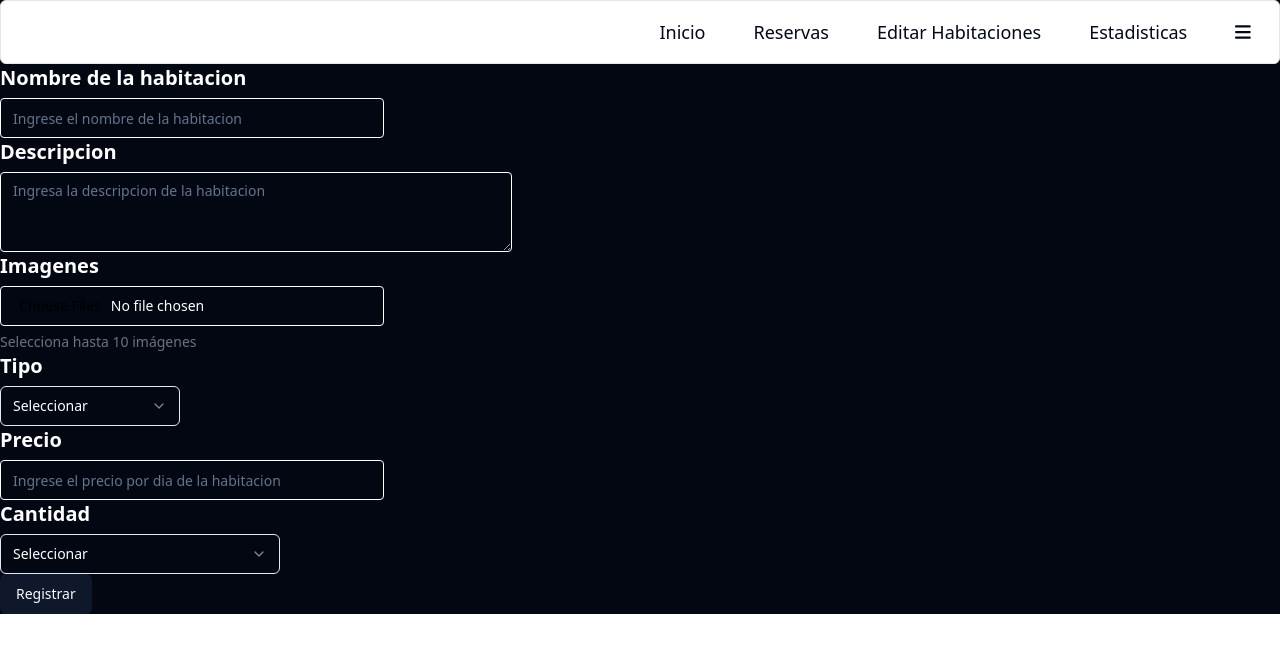
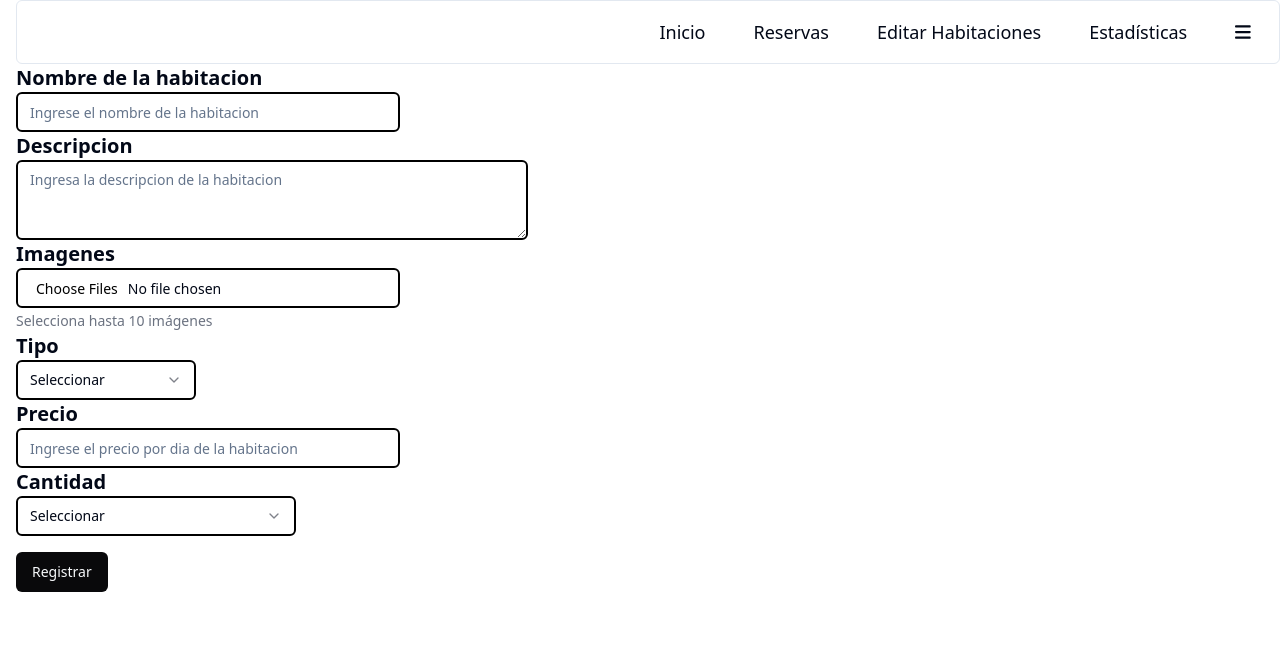
Before and after one commit to JhosepTM/babels-frontend, a React (Vite) app: page /madmin/rooms/formrooms in a window 1280 px wide. Shown: the top 652 px of the page. Built offline with nearby package versions, Linux system fonts and the light colour scheme.

Commit message:
Realizando cambios en el frontend

```diff
--- a/src/components/ui/Header.tsx
+++ b/src/components/ui/Header.tsx
@@ -10,11 +10,15 @@ import { faBars } from '@fortawesome/free-solid-svg-icons';
 
 export function Header() {
   const [showAddRoomButton, setShowAddRoomButton] = useState(false);
+  const [showStatsButton, setShowStatsButton] = useState(true); // Mostrar el botón de estadísticas por defecto
   const location = useLocation();
 
-  // Verificar si la ruta actual es RoomsPage
   useEffect(() => {
+    // Verificar si la ruta actual es RoomsPage
     setShowAddRoomButton(location.pathname === "/madmin/rooms");
+
+    // Verificar si la ruta actual no es MenuUserPage, ocultar el botón de estadísticas
+    setShowStatsButton(location.pathname !== "/muser");
   }, [location]);
 
   return (
@@ -28,11 +32,13 @@ export function Header() {
         <MenubarMenu>
           <MenubarTrigger className="py-3 px-6 text-lg">Reservas</MenubarTrigger>
         </MenubarMenu>
+        {showStatsButton && (
         <MenubarMenu>
           <MenubarTrigger className="py-3 px-6 text-lg">
             <Link to="/madmin/rooms">Editar Habitaciones</Link>
           </MenubarTrigger>
         </MenubarMenu>
+         )}
         {showAddRoomButton && (
           <MenubarMenu>
             <MenubarTrigger className="py-3 px-6 text-lg">
@@ -40,9 +46,11 @@ export function Header() {
             </MenubarTrigger>
           </MenubarMenu>
         )}
-        <MenubarMenu>
-          <MenubarTrigger className="py-3 px-6 text-lg">Estadisticas</MenubarTrigger>
-        </MenubarMenu>
+        {showStatsButton && ( // Mostrar el botón de estadísticas solo si showStatsButton es true
+          <MenubarMenu>
+            <MenubarTrigger className="py-3 px-6 text-lg">Estadísticas</MenubarTrigger>
+          </MenubarMenu>
+        )}
         <MenubarMenu>
           <MenubarTrigger className="py-3 px-6 text-lg">
             <FontAwesomeIcon icon={faBars} />
--- a/src/pages/FormRoomPage/FormPage.tsx
+++ b/src/pages/FormRoomPage/FormPage.tsx
@@ -13,86 +13,73 @@ import {
 } from "@/components/ui/select";
 import { Textarea } from "@/components/ui/textarea";
 
-const customInputStyle = {
-  backgroundColor: "transparent",
-  color: "white",
-  border: "1px solid white",
-  borderRadius: "4px",
-  padding: "8px 12px",
-};
-
-const customSelectStyle = {
-  color: "white",
-  backgroundColor: "transparent", // Added this line
-};
 
 export const FormPage = () => {
   return (
-    <div className="bg-gray-950">
+    <div className="ml-4">
       <Header />
       <div>
-        <div className="grid w-full max-w-sm items-center gap-1.5">
-          <Label htmlFor="name" className="text-white font-bold text-xl">
+        <div className="w-full max-w-sm items-center gap-1.5">
+          <Label htmlFor="name" className="font-bold text-xl">
             Nombre de la habitacion
           </Label>
           <Input
             type="name"
             id="name"
             placeholder="Ingrese el nombre de la habitacion"
-            style={customInputStyle}
+            className="border-2 border-black"
           />
         </div>
 
-        <div className="grid w-full max-w-lg items-center gap-1.5">
-          <Label htmlFor="description" className="text-white font-bold text-xl">
+        <div className="w-full max-w-lg items-center gap-1.5">
+          <Label htmlFor="description" className="font-bold text-xl">
             Descripcion
           </Label>
           <Textarea
             placeholder="Ingresa la descripcion de la habitacion"
-            className="text-white"
-            style={customInputStyle}
+            className="border-2 border-black"
           />
         </div>
 
-        <div className="grid w-full max-w-sm items-center gap-1.5">
-          <Label className="text-white font-bold text-xl">Imagenes</Label>
-          <Input id="pictures" type="file" accept="image/*" multiple style={customInputStyle} />
+        <div className="w-full max-w-sm items-center gap-1.5">
+          <Label className="font-bold text-xl ">Imagenes</Label>
+          <Input id="pictures" className="border-2 border-black" type="file" accept="image/*" multiple />
           <span className="text-sm text-gray-500">
             Selecciona hasta 10 imágenes
           </span>
         </div>
 
-        <div className="grid w-full max-w-sm items-center gap-1.5">
-          <Label className="text-white font-bold text-xl">Tipo</Label>
+        <div className="w-full max-w-sm items-center gap-1.5">
+          <Label className="font-bold text-xl">Tipo</Label>
           <Select>
-            <SelectTrigger className="w-[180px]" style={customSelectStyle}>
-              <SelectValue placeholder="Seleccionar" style={customSelectStyle} />
+            <SelectTrigger className="w-[180px] border-2 border-black" >
+              <SelectValue placeholder="Seleccionar" />
             </SelectTrigger>
             <SelectContent>
               <SelectGroup>
                 <SelectLabel>Tipo de habitacion</SelectLabel>
-                <SelectItem value="apple">Basico</SelectItem>
-                <SelectItem value="banana">Medio</SelectItem>
-                <SelectItem value="blueberry">Gold</SelectItem>
+                <SelectItem value="Basico">Basico</SelectItem>
+                <SelectItem value="Medio">Medio</SelectItem>
+                <SelectItem value="Gold">Gold</SelectItem>
               </SelectGroup>
             </SelectContent>
           </Select>
         </div>
 
-        <div className="grid w-full max-w-sm items-center gap-1.5">
-          <Label className="text-white font-bold text-xl">Precio</Label>
+        <div className="w-full max-w-sm items-center gap-1.5">
+          <Label className="font-bold text-xl">Precio</Label>
           <Input
             type="price"
             placeholder="Ingrese el precio por dia de la habitacion"
-            style={customInputStyle}
+            className="border-2 border-black"
           />
         </div>
 
-        <div className="grid w-full max-w-sm items-center gap-1.5">
-          <Label className="text-white font-bold text-xl">Cantidad</Label>
+        <div className="w-full max-w-sm items-center gap-1.5">
+          <Label className="font-bold text-xl">Cantidad</Label>
           <Select>
-            <SelectTrigger className="w-[280px]" style={customSelectStyle}>
-              <SelectValue placeholder="Seleccionar" style={customSelectStyle} />
+            <SelectTrigger className="w-[280px] border-2 border-black" >
+              <SelectValue placeholder="Seleccionar"  />
             </SelectTrigger>
             <SelectContent>
               <SelectGroup>
@@ -108,8 +95,8 @@ export const FormPage = () => {
           </Select>
         </div>
 
-        <div>
-          <Button>Registrar</Button>
+        <div className="mt-4">
+          <Button className="bg-zinc-950">Registrar</Button>
         </div>
       </div>
     </div>
```
